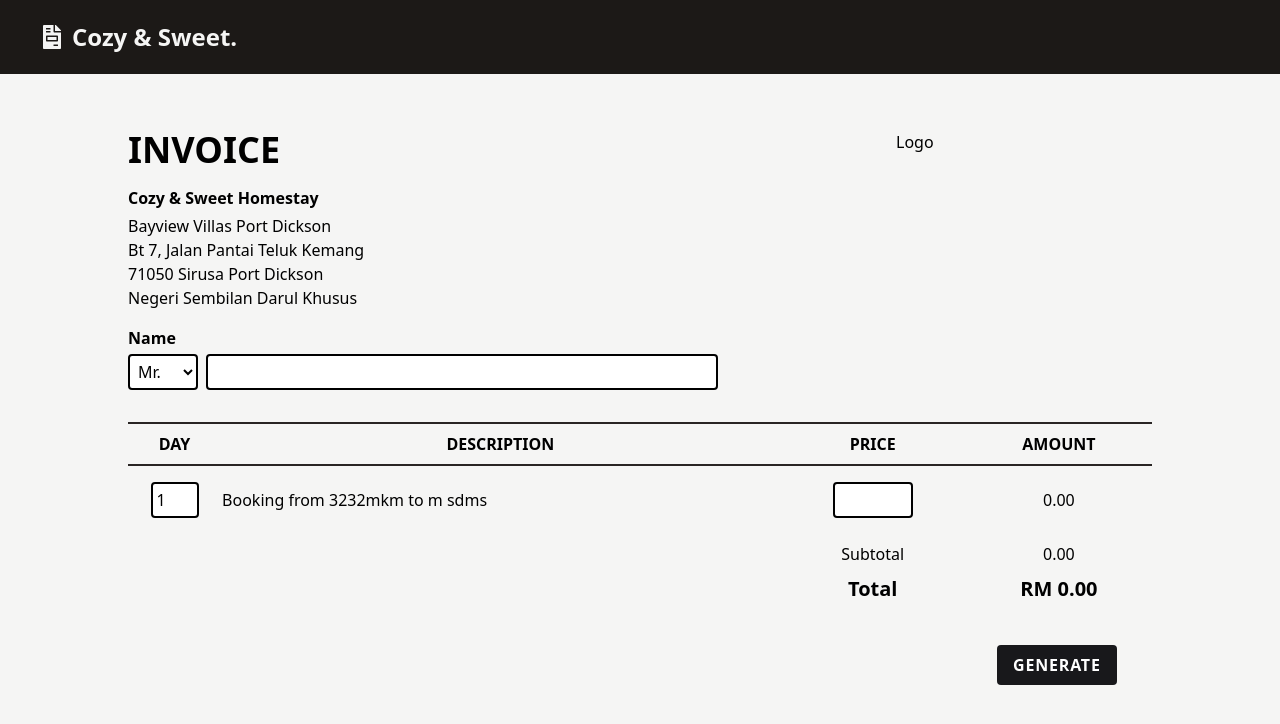
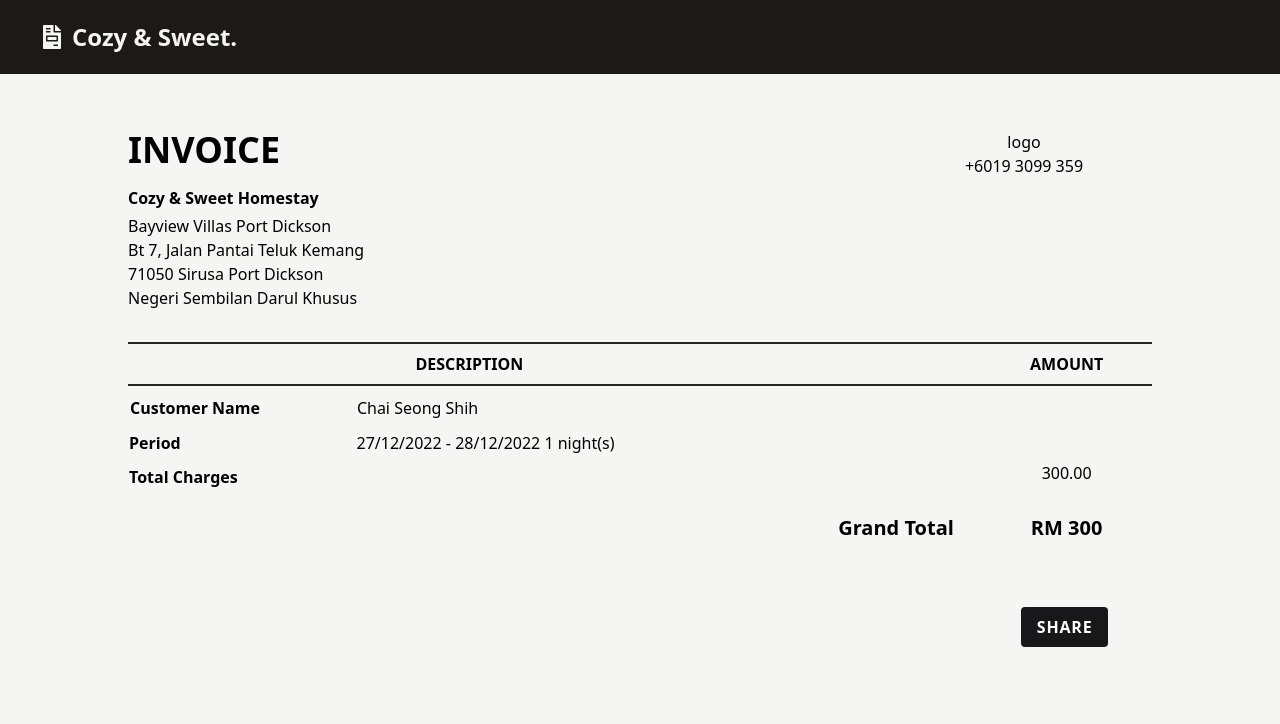
Before and after one commit to EzraChai/cshomestay-invoice, a Next.js app: page / in a window 1280 px wide. Shown: the top 724 px of the page. Built offline with nearby package versions, Linux system fonts and the light colour scheme; no server answers.

Commit message:
thinking ...

```diff
--- a/components/DisplayInvoice.tsx
+++ b/components/DisplayInvoice.tsx
@@ -1,12 +1,7 @@
 import { useState } from "react";
 
-type InvoiceData = {
-  day: number | null;
-  price: number | null;
-};
-
 export const DisplayInvoice = () => {
-  const [data, setData] = useState<InvoiceData>({ day: null, price: null });
+  const [data, setData] = useState({ day: null, price: null });
 
   return (
     <div className="grid grid-cols-4 max-w-5xl mx-auto mt-20">
@@ -18,39 +13,64 @@ export const DisplayInvoice = () => {
           <br /> 71050 Sirusa Port Dickson <br /> Negeri Sembilan Darul Khusus
         </div>
       </div>
-      <div className="logo col-span-2"> Logo</div>
+      <div></div>
+      <div className="flex flex-col items-center">
+        <div className="">logo</div>
+        <div className="text-center ">+6019 3099 359</div>
+      </div>
       <div className=" col-span-4 mt-8">
         <table className="w-full">
           <thead className="border-t-2 border-b-2 border-stone-800 font-semibold uppercase">
             <tr className="text-center p-4">
-              <th className="w-1/12 p-2">Day</th>
-              <th className="w-3/6 p-2">Description</th>
-              <th className="w-1/6 p-2">Price</th>
+              <th className="w-2/3 p-2">Description</th>
+              <th className="w-1/6 p-2"></th>
               <th className="w-1/6 p-2">Amount</th>
             </tr>
           </thead>
           <tbody className="text-center">
             {/* Repeat here */}
             <tr>
-              <td className="p-4">1</td>
-              <td className="text-left">Booking from 3232mkm to m sdms</td>
-              <td>300.00</td>
+              <td className="flex">
+                <table className="w-full mt-2">
+                  <tr>
+                    <td className="w-1/3 text-left font-semibold">
+                      Customer Name
+                    </td>
+                    <td className="w-2/3 text-left">Chai Seong Shih</td>
+                  </tr>
+                </table>
+              </td>
+              <td></td>
+            </tr>
+            <tr>
+              <table className="w-full mt-2">
+                <tr>
+                  <td className="w-1/3 text-left font-semibold">Period</td>
+                  <td className="w-2/3 text-left">
+                    27/12/2022 - 28/12/2022 1 night(s)
+                  </td>
+                </tr>
+              </table>
+              <td></td>
+              <td></td>
+            </tr>
+            <tr>
+              <table className="w-full mt-2">
+                <tr>
+                  <td className="w-1/3 text-left font-semibold">
+                    Total Charges
+                  </td>
+                </tr>
+              </table>
+              <td></td>
               <td>300.00</td>
             </tr>
-            <tr>
+            <tr className="">
               <td></td>
-              <td></td>
-              <td className="p-2">Subtotal</td>
-              <td>300.00</td>
+              <td className="text-xl font-bold p-6">Grand Total</td>
+              <td className=" text-xl font-bold">RM 300</td>
             </tr>
             <tr>
-              <td></td>
-              <td></td>
-              <td className="text-xl font-bold">Total</td>
-              <td className="text-xl font-bold">RM 300</td>
-            </tr>
-            <tr>
-              <td></td>
               <td></td>
               <td></td>
               <td>
@@ -58,7 +78,7 @@ export const DisplayInvoice = () => {
                   type="button"
                   className="mt-10 transition duration-300 ease-in-out focus:outline-none focus:shadow-outline bg-zinc-900 hover:bg-stone-600 text-white font-bold uppercase py-2 px-4 mr-1 rounded tracking-wider"
                 >
-                  Generate
+                  Share
                 </button>
               </td>
             </tr>
--- a/components/Invoice.tsx
+++ b/components/Invoice.tsx
@@ -1,5 +1,8 @@
 import { FormEvent, useState } from "react";
 import { AiOutlineLoading } from "react-icons/ai";
+import { MdError } from "react-icons/md";
+import "react-modern-calendar-datepicker/lib/DatePicker.css";
+import { Calendar, DayRange } from "react-modern-calendar-datepicker";
 
 type InvoiceData = {
   day: number | null;
@@ -10,12 +13,18 @@ type InvoiceData = {
 
 export const Invoice = () => {
   const [loading, setLoading] = useState<boolean>(false);
-  const [respStatus, setRespStatus] = useState("fndfkndkn");
+  const [respStatus, setRespStatus] = useState<null | string>("");
+  const [selectedDay, setSelectedDay] = useState(null);
   const [data, setData] = useState<InvoiceData>({
     day: 1,
     price: null,
     gender: "man",
     customer: "",
+  });
+  const [response, setResponse] = useState<InvoiceData>();
+  const [selectedDayRange, setSelectedDayRange] = useState<DayRange>({
+    from: null,
+    to: null,
   });
 
   const handleSubmit = async (event: FormEvent<HTMLFormElement>) => {
@@ -45,27 +54,48 @@ export const Invoice = () => {
     const response = await fetch(endpoint, options);
 
     console.log(response);
-    if (response.status !== 400) {
+    if (response.status !== 200) {
+      const result = await response.json();
+      setRespStatus(result.data);
+      setLoading(false);
+    } else {
+      setResponse({
+        day: data.day,
+        price: data.price,
+        gender: data.gender,
+        customer: data.customer,
+      });
+
+      setLoading(false);
     }
-
-    const result = await response.json();
-    setLoading(false);
   };
 
   return (
     <form onSubmit={handleSubmit} method={"post"}>
       <div className="grid grid-cols-4 max-w-5xl mx-auto mt-20">
+        {respStatus && (
+          <div className="flex col-span-4 text-normal bg-red-200 text-red-700 font-semibold w-full mx-auto rounded-full px-4 py-1 mb-6">
+            <MdError className="text-red-700 w-6 h-6 mr-2" />
+            {respStatus}
+          </div>
+        )}
         <div className="col-span-2">
           <div className="text-4xl font-extrabold uppercase">Invoice</div>
           <div className="font-bold text-md mt-4">Cozy & Sweet Homestay</div>
-          <div className="font-normal mt-1">
-            Bayview Villas Port Dickson <br /> Bt 7, Jalan Pantai Teluk Kemang{" "}
-            <br /> 71050 Sirusa Port Dickson <br /> Negeri Sembilan Darul Khusus
-          </div>
         </div>
         <div></div>
         <div className="logo"> Logo</div>
         <div className="col-span-4">
+          {response ? (
+            <>
+              <div className="flex">
+                {response.gender === "man" && "Mr."}
+                {response.gender === "woman" && "Mrs."}
+                <div className="ml-1">{response.customer}</div>
+              </div>
+            </>
+          ) : (
+            <div>
               <div className="mt-4 font-bold text-md mb-1">Name</div>
               <select
                 defaultValue={data.gender}
@@ -82,6 +112,7 @@ export const Invoice = () => {
                 <option value="man">Mr.</option>
                 <option value="woman">Mrs.</option>
               </select>
+
               <input
                 type="text"
                 className="ml-2 w-1/2 border-2 rounded border-black p-1"
@@ -96,20 +127,25 @@ export const Invoice = () => {
                 required
               />
             </div>
+          )}
+        </div>
         <div className=" col-span-4 mt-8">
           <table className="w-full">
             <thead className="border-t-2 border-b-2 border-stone-800 font-semibold uppercase">
               <tr className="text-center p-4">
                 <th className="w-1/12 p-2">Day</th>
-                <th className="w-3/6 p-2">Description</th>
+                <th className="w-3/6 p-2">Booking Date</th>
                 <th className="w-1/6 p-2">Price</th>
-                <th className="w-1/6 p-2">Amount</th>
+                <th className="w-1/6 p-2 bg-slate-200">Amount</th>
               </tr>
             </thead>
             <tbody className="text-center">
               {/* Repeat here */}
               <tr>
                 <td className="p-4">
+                  {response ? (
+                    <div className="w-12 p-1">{response.day}</div>
+                  ) : (
                     <input
                       type="text"
                       className="w-12 border-2 rounded border-black p-1"
@@ -123,9 +159,24 @@ export const Invoice = () => {
                       }
                       defaultValue={1}
                     />
+                  )}
                 </td>
-                <td className="text-left">Booking from 3232mkm to m sdms</td>
                 <td>
+                  <div className="justify-center flex items-center mt-4 absolute">
+                    <Calendar
+                      value={selectedDayRange}
+                      onChange={setSelectedDayRange}
+                      calendarClassName="responsive-calendar" // added this
+                      colorPrimary="black" // added this
+                      colorPrimaryLight="rgb(226,232,240)" // and this
+                      shouldHighlightWeekends
+                    />
+                  </div>
+                </td>
+                <td>
+                  {response ? (
+                    <div>{response.price}</div>
+                  ) : (
                     <input
                       type="text"
                       name="price"
@@ -138,6 +189,7 @@ export const Invoice = () => {
                       className="w-20 border-2 rounded border-black p-1"
                       required
                     />
+                  )}
                 </td>
                 <td>
                   {data.price && data.day
--- a/package.json
+++ b/package.json
@@ -10,7 +10,9 @@
     "next": "latest",
     "next-auth": "^4.12.2",
     "react": "^18.2.0",
-    "react-dom": "^18.2.0"
+    "react-dom": "^18.2.0",
+    "react-icons": "^4.4.0",
+    "react-modern-calendar-datepicker": "^3.1.6"
   },
   "devDependencies": {
     "@types/node": "18.7.5",
--- a/pages/api/form.ts
+++ b/pages/api/form.ts
@@ -8,10 +8,10 @@ export default (req: NextApiRequest, res: NextApiResponse) => {
 
   if (!body.day || !body.price || !body.customer || !body.gender) {
     // Sends a HTTP bad request error code
-    return res.status(400).json({ data: "First or last name not found" });
+    return res.status(400).json({ data: "Something went wrong..." });
   }
 
   // Found the name.
   // Sends a HTTP success code
-  res.status(200).json({ data: `${body.day} ${body.price} ${body.customer}` });
+  res.status(200).json({ data: body });
 };
--- a/pages/index.tsx
+++ b/pages/index.tsx
@@ -1,7 +1,7 @@
 import Head from "next/head";
 import clientPromise from "../lib/mongodb";
 import { InferGetServerSidePropsType } from "next";
-import { Invoice } from "../components/Invoice";
+import { DisplayInvoice } from "../components/DisplayInvoice";
 
 export async function getServerSideProps(context: any) {
   try {
@@ -23,13 +23,13 @@ export default function Home({
   return (
     <div>
       <Head>
-        <title>Create Next App</title>
+        <title>C&S Homestay Invoice Generator</title>
         <link rel="icon" href="/favicon.ico" />
       </Head>
 
       <main>
         {isConnected ? (
-          <Invoice />
+          <DisplayInvoice />
         ) : (
           <div className="flex justify-center items-center h-[50rem]">
             <div className="text-md font-medium">{errorMessage}</div>
```
Also changed, not shown: 1 other file (tests, documents, lock files or other folders). Lines whose indentation alone changed are shown as unchanged.
